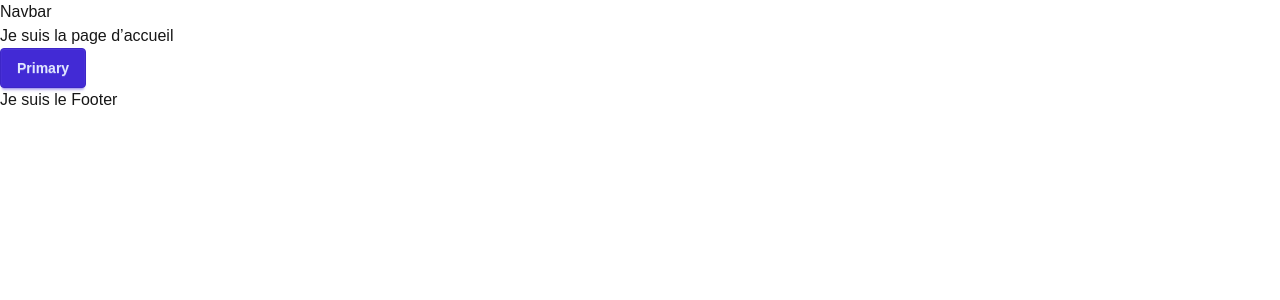
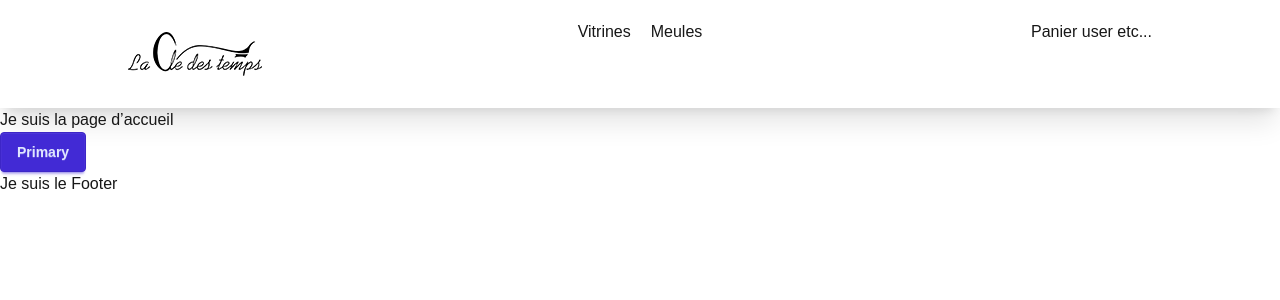
Before and after one commit to dlt-lilian/projet_chef_de_projet, a Next.js app in the folder localtest/: page / in a window 1280 px wide. Shown: the top 300 px of the page. Built offline with nearby package versions, Linux system fonts and the light colour scheme.

Commit message:
Test de daisyui et debut navbar"

```diff
--- a/localtest/Components/navbar.tsx
+++ b/localtest/Components/navbar.tsx
@@ -1,7 +1,37 @@
+
 export default function Navbar() {
     return (
-        <>
-            <p>Navbar</p>
-        </>
+        <nav class="grid grid-cols-3 gap-5 px-32 py-5 shadow-xl">
+            <img
+                src="/logo.png"
+                alt="Logo"
+            />
+
+            <div className="flex justify-center space-x-5">
+                <div>
+                    <div className="dropdown dropdown-center">
+                        <div tabIndex="0" role="button" className="">Vitrines</div>
+                        <ul tabIndex="-1" className="dropdown-content menu bg-base-100 rounded-box z-1 w-52 p-2 shadow-sm">
+                            <li><a>Item 1</a></li>
+                            <li><a>Item 2</a></li>
+                        </ul>
+                    </div>
+                </div>
+
+                <div>
+                    <div className="dropdown dropdown-center">
+                        <div tabIndex="0" role="button" className="">Meules</div>
+                        <ul tabIndex="-1" className="dropdown-content menu bg-base-100 rounded-box z-1 w-52 p-2 shadow-sm">
+                            <li><a>Item 1</a></li>
+                            <li><a>Item 2</a></li>
+                        </ul>
+                    </div>
+                </div>
+            </div>
+
+            <div className="flex justify-end">
+                <p>Panier user etc...</p>
+            </div>
+        </nav>
     );
 }
```
Also changed, not shown: localtest/public/logo.png (added).
